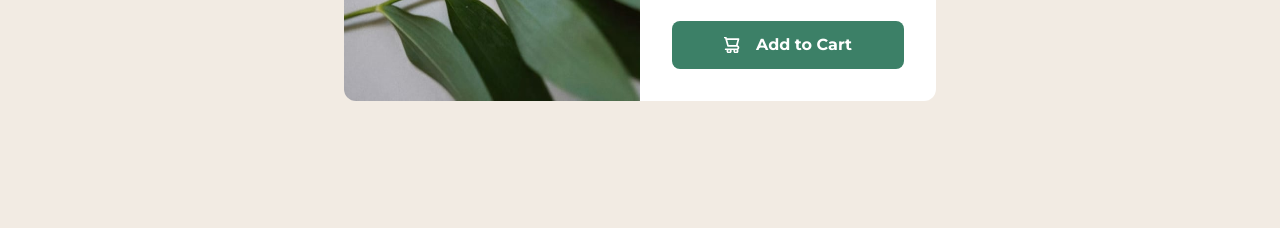
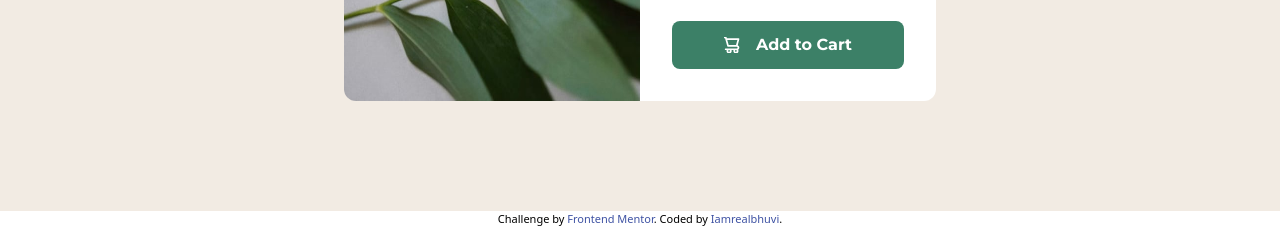
Before and after one commit to captcha781/frontendmentor-product-review, a website: page index.html in a window 1280 px wide. Shown: the part 589-817 px from the top of the page. Drawn offline with Linux system fonts and the light colour scheme.

Commit message:
Added Attribution

```diff
--- a/index.html
+++ b/index.html
@@ -31,25 +31,28 @@
   </style>
 </head>
 
-<body class="bg-Cream h-screen flex items-center">
+<body>
 
+  <div class="bg-Cream h-screen flex items-center">
     <div class="container px-6 mx-auto rounded-xl flex flex-col items-stretch md:flex-row md:h-fit md:w-1/2">
       <img class="rounded-t-xl md:rounded-t-none md:rounded-l-xl md:w-1/2" id="image" src="" alt="">
       <script>
-      if(innerWidth < 768){
-        document.getElementById("image").src="./images/image-product-mobile.jpg";
+        if (innerWidth < 768) {
+          document.getElementById("image").src = "./images/image-product-mobile.jpg";
         } else {
-        document.getElementById("image").src="./images/image-product-desktop.jpg";
+          document.getElementById("image").src = "./images/image-product-desktop.jpg";
         }
       </script>
 
-    <div class="px-6 py-6 text-left bg-White w-full  rounded-b-xl md:rounded-b-none md:rounded-r-xl md:w-1/2 md:px-8 md:py-8">
+      <div
+        class="px-6 py-6 text-left bg-White w-full  rounded-b-xl md:rounded-b-none md:rounded-r-xl md:w-1/2 md:px-8 md:py-8">
         <p class="py-3 text-DarkGrayishBlue md:text-sm" style="font-family: Montserrat;">P E R F U M E</p>
         <p class="text-4xl  py-3" style="font-family: Fraunces;">
           Gabrielle Essence Eau De Parfum
         </p>
         <p class="text-DarkGrayishBlue py-3 text-sm md:text-lg" style="font-family: Montserrat;">
-        A floral, solar and voluptuous interpretation composed by Olivier Polge, Perfumer-Creator for the house of CHANEL.
+          A floral, solar and voluptuous interpretation composed by Olivier Polge, Perfumer-Creator for the house of
+          CHANEL.
         </p>
         <div class="py-3 flex items-center w-3/4 justify-between">
           <p class="text-4xl text-DarkCyan" style="font-family: Fraunces;">$149.99</p>
@@ -57,17 +60,18 @@
         </div>
 
         <div class="py-3 text-center flex justify-center items-center bg-DarkCyan rounded-lg md:mt-6">
-        <span class="w-4 h-4 mx-2" style="background-image: url('./images/icon-cart.svg'); background-size: 100%; background-position: center center;"></span>
+          <span class="w-4 h-4 mx-2"
+            style="background-image: url('./images/icon-cart.svg'); background-size: 100%; background-position: center center;"></span>
           <p class="text-White font-bold mx-2" style="font-family: Montserrat;">Add to Cart</p>
         </div>
       </div>
     </div>
 
-
-  <!-- <div class="attribution">
+  </div>
+  <div class="attribution">
     Challenge by <a href="https://www.frontendmentor.io?ref=challenge" target="_blank">Frontend Mentor</a>.
     Coded by <a href="#">Iamrealbhuvi</a>.
-  </div> -->
+  </div>
 </body>
 
 </html>
```
Lines whose indentation alone changed are shown as unchanged.
